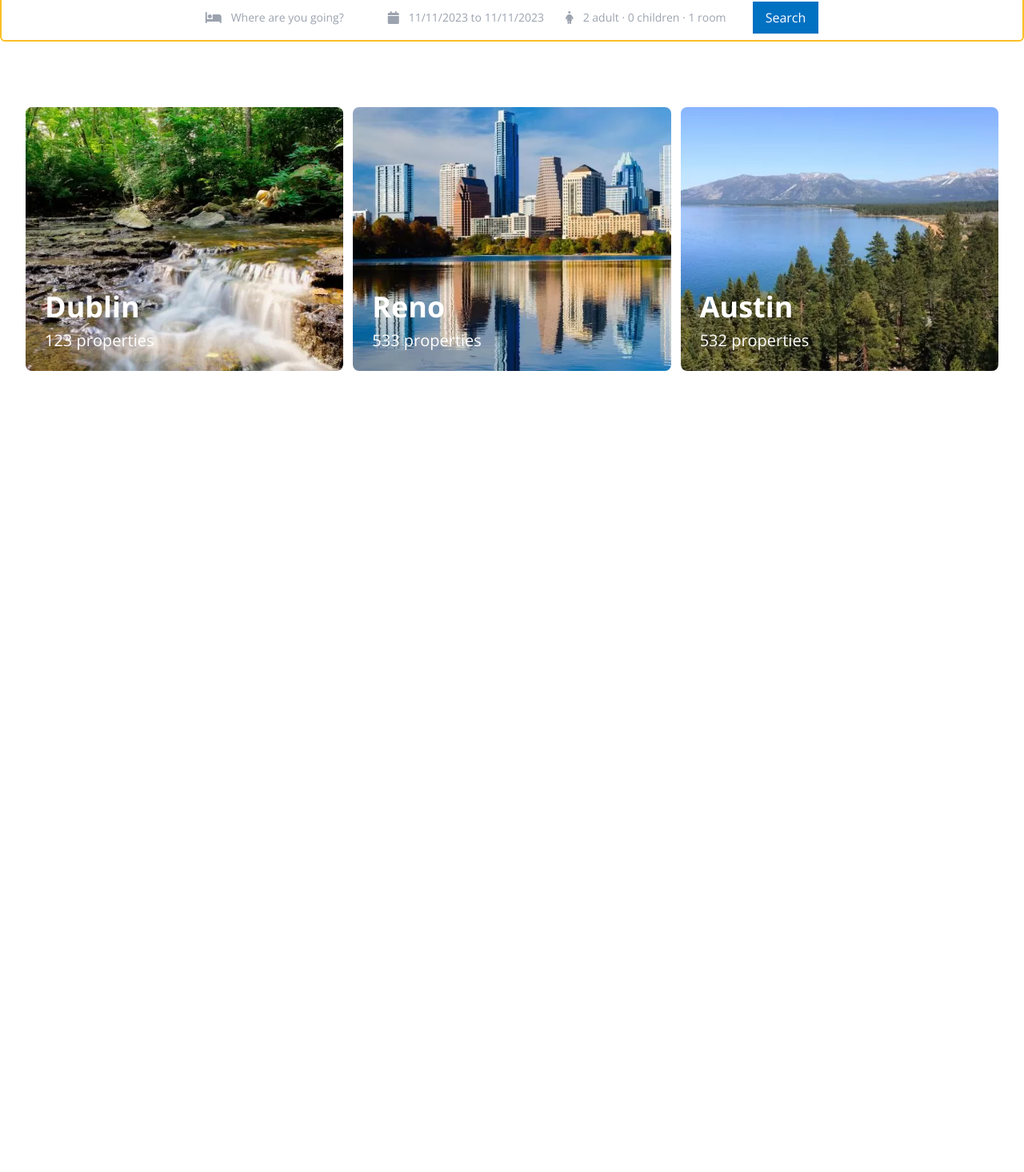
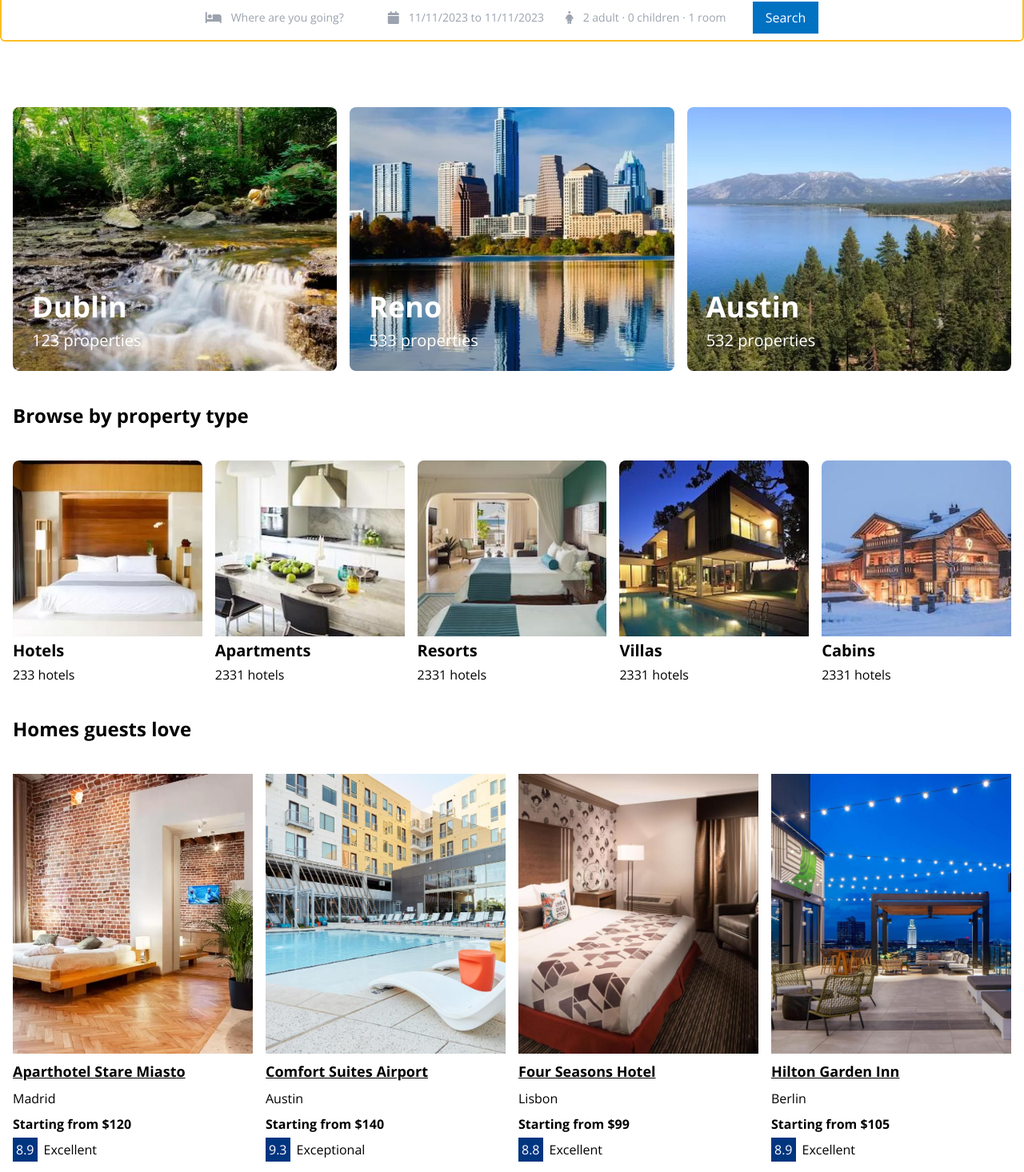
Before and after one commit to NDK1195/Assignment_1-RJS301x_1.0, a React (Vite) app: page / in a window 1280 px wide. Shown: the part 464-1930 px from the top of the page at 80% size. Before the commit the page ends 928 px from the top, so only its background shows below. Built offline with nearby package versions, Linux system fonts and the light colour scheme.

Commit message:
Update list

```diff
--- a/src/pages/home/Home.jsx
+++ b/src/pages/home/Home.jsx
@@ -1,16 +1,18 @@
-import CityList from "./components/CityList";
+import List from "./components/List";
 import Header from "./components/Header";
 import Navbar from "./components/Navbar";
 
 const Home = () => {
   return (
     <>
-      <section className="bg-color-#003580">
+      <section className="mb-28 bg-color-#003580">
         <Navbar />
         <Header />
       </section>
       <section>
-        <CityList />
+        <List data="cities" />
+        <List data="types" />
+        <List data="hotels" />
       </section>
     </>
   );
--- a/src/pages/home/components/City.jsx
+++ b/src/pages/home/components/City.jsx
@@ -1,7 +1,7 @@
 export default function City({ name, subText, image }) {
   return (
     <div
-      className="flex h-[330px] w-full flex-col justify-end rounded-lg bg-cover bg-center bg-no-repeat p-6 text-white"
+      className="mb-2 flex h-[330px] w-full flex-col justify-end rounded-lg bg-cover bg-center bg-no-repeat p-6 text-white"
       style={{ backgroundImage: `url(${image})` }}
     >
       <h3 className="text-4xl font-bold">{name}</h3>
--- a/src/pages/home/components/CityList.jsx
+++ /dev/null
@@ -1,12 +0,0 @@
-import cities from "../../../../data/city.json";
-import City from "./City";
-
-export default function CityList() {
-  return (
-    <div className="container mx-auto mt-28 flex w-[calc(100%-64px)] flex-col items-center justify-between gap-3 md:flex-row ">
-      {cities.map((city) => (
-        <City key={city.name} {...city} />
-      ))}
-    </div>
-  );
-}
--- /dev/null
+++ b/src/pages/home/components/Hotel.jsx
@@ -0,0 +1,19 @@
+export default function Hotel({ name, city, price, rate, type, image_url }) {
+  return (
+    <div className="mb-2 flex w-full flex-col gap-2">
+      <div
+        style={{ backgroundImage: `url(${image_url})` }}
+        className="h-[350px] bg-cover bg-center bg-no-repeat"
+      ></div>
+      <a href="/detail">
+        <h3 className="text-lg font-bold underline">{name}</h3>
+      </a>
+      <p>{city}</p>
+      <p className="font-bold">Starting from &#36;{price}</p>
+      <p>
+        <span className="mr-2 bg-color-#003580 p-1 text-white">{rate}</span>
+        {type}
+      </p>
+    </div>
+  );
+}
--- /dev/null
+++ b/src/pages/home/components/List.jsx
@@ -0,0 +1,36 @@
+import City from "./City";
+import Hotel from "./Hotel";
+import PropertyType from "./PropertyType";
+import cities from "../../../../data/city.json";
+import types from "../../../../data/type.json";
+import hotelList from "../../../../data/hotel_list.json";
+
+export default function List(props) {
+  let renderList;
+
+  if (props.data === "cities") {
+    renderList = cities.map((city) => <City key={city.name} {...city} />);
+  } else if (props.data === "types") {
+    renderList = types.map((type) => (
+      <PropertyType key={type.name} {...type} />
+    ));
+  } else if (props.data === "hotels") {
+    renderList = hotelList.map((hotel) => (
+      <Hotel key={hotel.name} {...hotel} />
+    ));
+  }
+
+  return (
+    <div className="container mx-auto px-4">
+      {props.data === "types" && (
+        <h2 className="text-2xl font-bold">Browse by property type</h2>
+      )}
+      {props.data === "hotels" && (
+        <h2 className="text-2xl font-bold">Homes guests love</h2>
+      )}
+      <div className="mb-8 mt-10 flex flex-col items-center justify-between gap-4 md:flex-row">
+        {renderList}
+      </div>
+    </div>
+  );
+}
--- /dev/null
+++ b/src/pages/home/components/PropertyType.jsx
@@ -0,0 +1,12 @@
+export default function PropertyType({ name, count, image }) {
+  return (
+    <div className="mb-2 flex w-full flex-col justify-center gap-1 ">
+      <div
+        style={{ backgroundImage: `url(${image})` }}
+        className="h-[220px] rounded-t-lg bg-cover bg-center bg-no-repeat"
+      ></div>
+      <h3 className="text-xl font-bold">{name}</h3>
+      <p>{count} hotels</p>
+    </div>
+  );
+}
--- a/src/pages/home/components/a.css
+++ /dev/null
@@ -1,3 +0,0 @@
-.a {
-  background-image: "../../../../public/images/city_1.webp";
-}
```
Also changed, not shown: data/hotel_list.json (indentation only).
